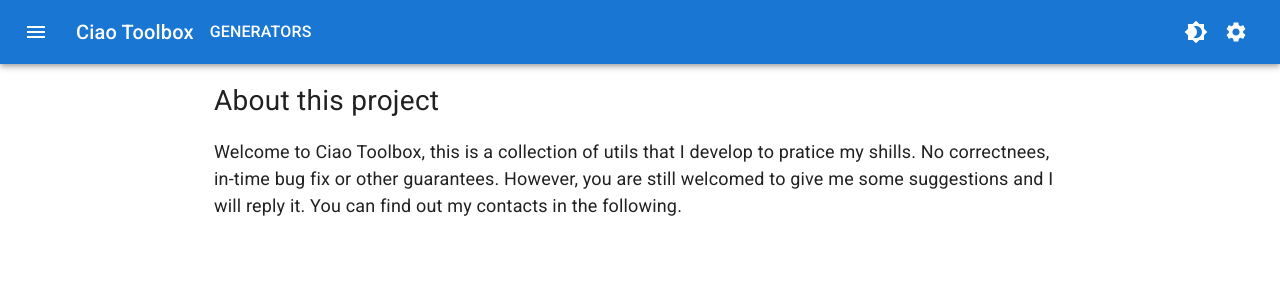
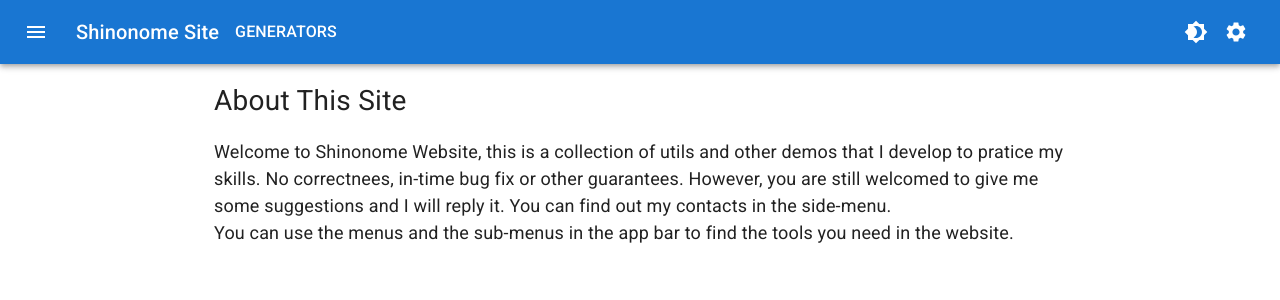
Before and after one commit to Shinonome28/shinonome-utils, a React (Create React App) app: page / in a window 1280 px wide. Shown: the top 300 px of the page. Built offline with nearby package versions, Linux system fonts and the light colour scheme.

Commit message:
change project name

```diff
--- a/package.json
+++ b/package.json
@@ -1,5 +1,5 @@
 {
-  "name": "ciao-toolbox",
+  "name": "shinonome-website",
   "version": "0.1.0",
   "private": true,
   "dependencies": {
--- a/src/conponents/About.js
+++ b/src/conponents/About.js
@@ -7,12 +7,15 @@ function About() {
       <Typography fontSize={28} sx={{
         mt: 2,
         mb: 2
-      }}>About this project</Typography>
+      }}>About This Site</Typography>
       <Typography fontSize={18}>
-        Welcome to Ciao Toolbox, this is a collection of utils that I develop to
-        pratice my shills. No correctnees, in-time bug fix or other guarantees.
+        Welcome to Shinonome Website, this is a collection of utils and other demos that I develop to
+        pratice my skills. No correctnees, in-time bug fix or other guarantees.
         However, you are still welcomed to give me some suggestions and I will
-        reply it. You can find out my contacts in the following.
+        reply it. You can find out my contacts in the side-menu.
+      </Typography>
+      <Typography fontSize={18}>
+        You can use the menus and the sub-menus in the app bar to find the tools you need in the website.
       </Typography>
     </Box>
   );
--- a/src/conponents/MainAppBar.js
+++ b/src/conponents/MainAppBar.js
@@ -59,7 +59,7 @@ function MainAppBar() {
             sx={{ textDecoration: "none", color: "inherit", mr: 2 }}
             onClick={() => navigate("/")}
           >
-            Ciao Toolbox
+            Shinonome Site
           </Typography>
 
           <Box sx={{ flexGrow: 1 }}>
```
